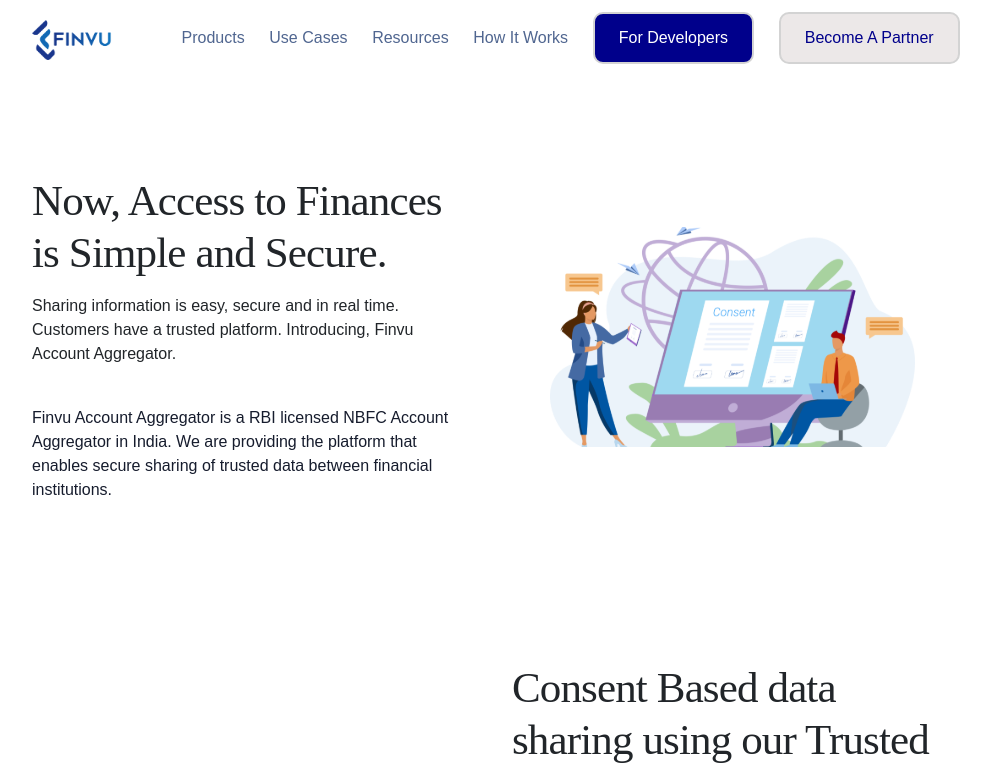
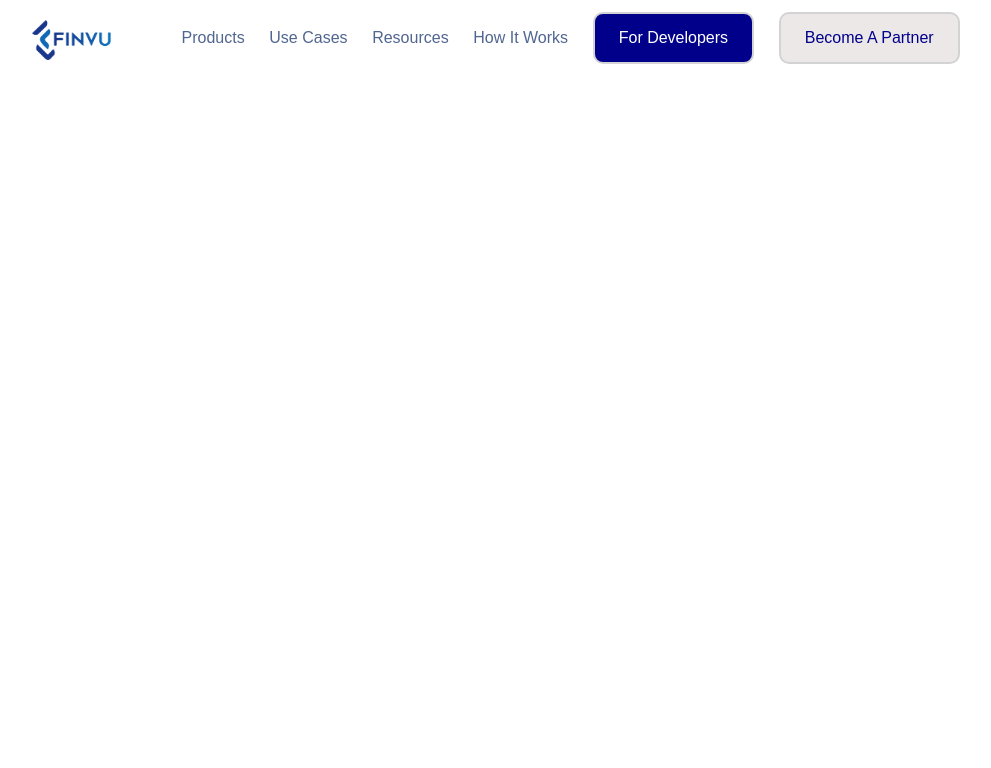
Before and after one commit to shiv-7/myCloneFinvu, a React (Create React App) app: page / in a window 1280 px wide. Shown: the top 768 px of the page, without its empty margins (148-1139 px from the left). Built offline with nearby package versions, Linux system fonts and the light colour scheme.

Commit message:
url changes

```diff
--- a/package.json
+++ b/package.json
@@ -17,8 +17,8 @@
     "web-vitals": "^2.1.4"
   },
   "scripts": {
-    "predeploy" : "npm run build",
-    "deploy" : "gh-pages -d build",
+    "predeploy": "npm run build",
+    "deploy": "gh-pages -d build",
     "start": "react-scripts start",
     "build": "react-scripts build",
     "test": "react-scripts test",
--- a/src/App.js
+++ b/src/App.js
@@ -11,7 +11,7 @@
     <BrowserRouter>
       <Navbar/>
       <Routes>
-        <Route path='/' element = {<Home/>}/>
+        <Route path='/myCloneFinvu' element = {<Home/>}/>
         <Route path='/products' element = { <Products/> }/>
         <Route path='/solutions' element = {<Solutions/>}/>
 
--- a/src/components/organism/header/Navbar.js
+++ b/src/components/organism/header/Navbar.js
@@ -12,7 +12,7 @@
   return (
     <>
         <nav className="main-nav">
-                <NavLink to="/" className='logo'>
+                <NavLink to="/myCloneFinvu" className='logo'>
                 <img src={logo} alt="finvu logo" /></NavLink>
 
             <div className={showMenu?"mobile-menu-link": "menu-link"}>
@@ -47,9 +47,7 @@
             </div>
 
         </nav>
-        <body>
-        <div></div>
-        </body>
+
     </>
   )
 }
--- a/src/components/organism/sections/TopArticleHome.js
+++ b/src/components/organism/sections/TopArticleHome.js
@@ -16,11 +16,11 @@
     {sectionData.map((curElem,i)=>{
       const {id,sectionLoc,title,description,info,showMiddleSection} = curElem;
       return  (
-        <>
 
-        <div className="first" id={id} key = {1 }>
-          <div className="text" key={2}>
-            <h3 className="display-1" key={3} >{title}</h3>
+        <div key = {i}>
+        <div className="first" key={id}  >
+          <div className="text" >
+            <h3 className="display-1"  >{title}</h3>
             <p className="text-center text-left text-margin" key={4} >{description}</p>
             <p className="text-left text-margin text-body " key={5}>{info}
             </p>
@@ -31,7 +31,8 @@
 
         </div>
         <MiddleArticleHome isDisplayed = {showMiddleSection} key = {8} />
-        </>
+        </div>
+
       )
 
     })
```
